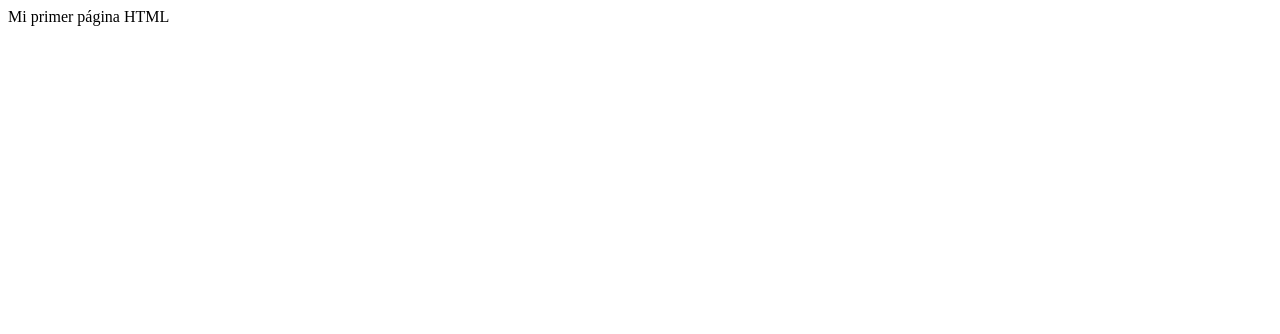
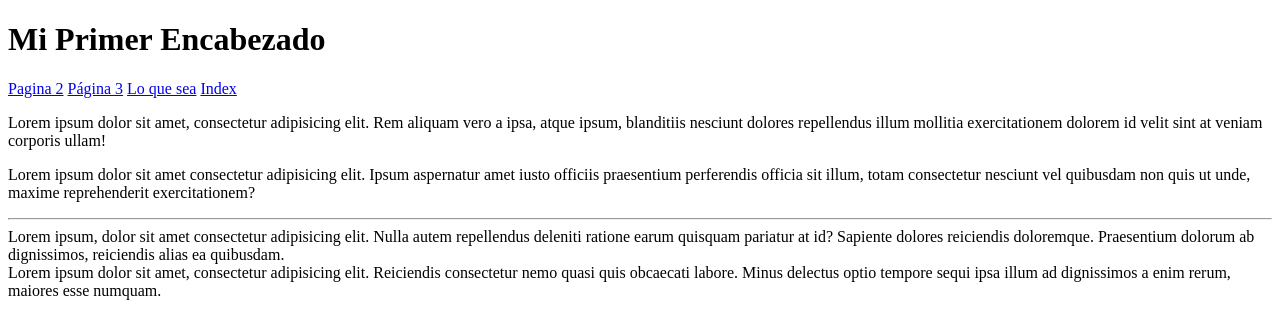
Before and after one commit to luisferfranco/2005_herramientas, a plain HTML site: page index.html in a window 1280 px wide. Drawn offline with Linux system fonts and the light colour scheme.

Commit message:
Tres páginas

```diff
--- a/index.html
+++ b/index.html
@@ -1,8 +1,29 @@
-<html>
-  <head>
-    <title>Titulo de mi Página</title>
-  </head>
-  <body>
-    Mi primer página HTML
-  </body>
+<!DOCTYPE html>
+<html lang="es">
+
+<head>
+  <meta charset="UTF-8">
+  <meta name="viewport" content="width=device-width, initial-scale=1.0">
+  <title>Mi página con eñes</title>
+</head>
+
+<body>
+  <h1>Mi Primer Encabezado</h1>
+
+  <a href="pagina2.html">Pagina 2</a>
+  <a href="pagina3.html">Página 3</a>
+  <a href="https://google.com">Lo que sea</a>
+  <a href="http://unir3.test/">Index</a>
+
+  <p>Lorem ipsum dolor sit amet, consectetur adipisicing elit. Rem aliquam vero a ipsa, atque ipsum, blanditiis nesciunt dolores repellendus illum mollitia exercitationem dolorem id velit sint at veniam corporis ullam!</p>
+
+  <p>Lorem ipsum dolor sit amet consectetur adipisicing elit. Ipsum aspernatur amet iusto officiis praesentium perferendis officia sit illum, totam consectetur nesciunt vel quibusdam non quis ut unde, maxime reprehenderit exercitationem?</p>
+
+  <hr>
+
+  Lorem ipsum, dolor sit amet consectetur adipisicing elit. Nulla autem repellendus deleniti ratione earum quisquam pariatur at id? Sapiente dolores reiciendis doloremque. Praesentium dolorum ab dignissimos, reiciendis alias ea quibusdam.
+  <br>
+  Lorem ipsum dolor sit amet, consectetur adipisicing elit. Reiciendis consectetur nemo quasi quis obcaecati labore. Minus delectus optio tempore sequi ipsa illum ad dignissimos a enim rerum, maiores esse numquam.
+</body>
+
 </html>
```
Also changed, not shown: pagina2.html (added, +16 -0 lines), pagina3.html (added, +16 -0 lines).
